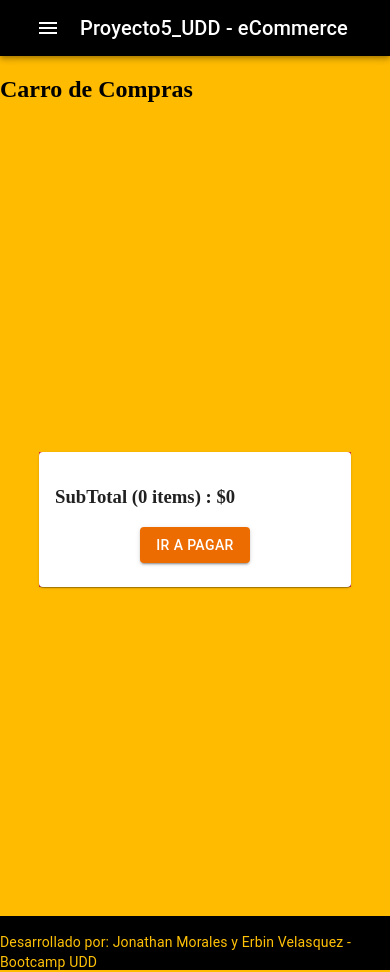
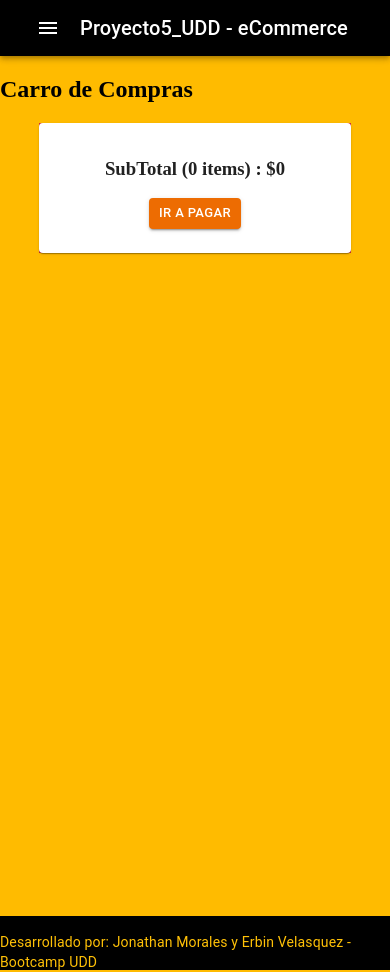
Before and after one commit to JonaDeEmeA/app_proy5, a React (Create React App) app in the folder frontend/: page /carro in a window 390 px wide. Built offline with nearby package versions, Linux system fonts and the light colour scheme.

Commit message:
Se agrega responsividad a CarroView

```diff
--- a/frontend/src/App.css
+++ b/frontend/src/App.css
@@ -22,5 +22,5 @@ body{
 
 
   height: 100px;
-
+  object-fit:cover;
 }
--- a/frontend/src/componentes/BtnGeneral.jsx
+++ b/frontend/src/componentes/BtnGeneral.jsx
@@ -6,7 +6,7 @@ import { Button, Stack, Box } from "@mui/material"
 
 
 
-export const BtnGeneral = ({nombreBtn, accion, icon, color})=>{
+export const BtnGeneral = ({nombreBtn, accion, icon, color, size})=>{
 
 
     return(
@@ -17,7 +17,7 @@ export const BtnGeneral = ({nombreBtn, accion, icon, color})=>{
         }}>
         <Stack spacing={2} sx={{ alignItems:"center", justifyContent: "space-between"}} >
 
-            <Button  endIcon={icon} color={color} onClick={()=>accion()} variant="contained">{nombreBtn}</Button>
+            <Button  endIcon={icon} color={color} onClick={()=>accion()} variant="contained" size={size}>{nombreBtn} </Button>
 
         </Stack>
         </Box>
--- a/frontend/src/componentes/Carro.jsx
+++ b/frontend/src/componentes/Carro.jsx
@@ -3,6 +3,7 @@ import { styled } from '@mui/material/styles';
 import IconButton from '@mui/material/IconButton';
 import ShoppingCartIcon from '@mui/icons-material/ShoppingCart';
 import { useContext } from "react";
+import { useNavigate } from "react-router-dom";
 import { CarroContext } from "../contexto/CarroContext";
 
 const StyledBadge = styled(Badge)(({ theme }) => ({
@@ -16,12 +17,18 @@ const StyledBadge = styled(Badge)(({ theme }) => ({
 
 export const Carro=()=> {
 
+  const navegar = useNavigate();
+
+	 const goCarro = () => {
+	 navegar("/carro");
+	}
+
   const {state} = useContext(CarroContext);
   const { carro } = state;
   const total = carro.carroItems.reduce((a, c) => a + c.cantidad, 0);
 
   return (
-    <IconButton  aria-label="cart">
+    <IconButton onClick={goCarro} aria-label="cart">
       <StyledBadge badgeContent={total} color="error">
         <ShoppingCartIcon  color="warning" />
       </StyledBadge>
--- a/frontend/src/componentes/Menu.jsx
+++ b/frontend/src/componentes/Menu.jsx
@@ -49,7 +49,7 @@ export const MuiMenu = () => {
         }}
       >
         <MenuItem onClick={goHome}>Inicio</MenuItem>
-        {/* <MenuItem >Inicio</MenuItem> */}
+
         <MenuItem onClick={handleClose}>Ingresar</MenuItem>
         <MenuItem onClick={handleClose}>Registrar</MenuItem>
       </Menu>
--- a/frontend/src/componentes/Navbar.jsx
+++ b/frontend/src/componentes/Navbar.jsx
@@ -14,8 +14,8 @@ import { CarroContext } from "../contexto/CarroContext";
 export const Navbar = () => {
 
      const {state} = useContext(CarroContext);
-     const { carro } = state;
-
+      const { carro } =  state;
+      console.log(`Desde Nav, Largo : ${carro.carroItems.length}`);
 
 
 
--- a/frontend/src/componentes/TabMenu.jsx
+++ b/frontend/src/componentes/TabMenu.jsx
@@ -7,11 +7,11 @@ import { Box,Button} from '@mui/material';
 
 export const TabMenu=()=> {
 
-  // const navegar = useNavigate();
+   const navegar = useNavigate();
 
-	// const goHome = () => {
-	// navegar("/");
-	// }
+	 const goHome = () => {
+	 navegar("/");
+	}
 
 
     return (
@@ -20,7 +20,7 @@ export const TabMenu=()=> {
       display:{xs:"none", md:"inline-flex"} }}>
 
           {/* <Button color="inherit" onClick={goHome}>Inicio</Button> */}
-          <Button color="inherit">Inicio</Button>
+          <Button color="inherit" onClick={goHome}>Inicio</Button>
           <Button color="inherit">Registrar</Button>
           <Button color="inherit">Ingresar</Button>
 
--- a/frontend/src/componentes/TarjetaProducto.jsx
+++ b/frontend/src/componentes/TarjetaProducto.jsx
@@ -27,14 +27,14 @@ export default function TarjetaProducto(props) {
           <Typography gutterBottom variant="h5" component="div">
             {props.producto}
           </Typography>
-          <Calificacion numVistas={props.numVistas}/>
+          {/* <Calificacion numVistas={props.numVistas}/> */}
           <Typography variant="body2" color="text.secondary">
-            {props.valor}
+            $ {props.valor}
           </Typography>
         </CardContent>
       </CardActionArea>
       <CardActions>
-        <Button size="small" color="primary" variant="contained" startIcon={<ShoppingCartIcon />} >
+        <Button size="small" color="success" variant="contained" startIcon={<ShoppingCartIcon />} >
           Agregar
         </Button>
       </CardActions>
--- a/frontend/src/contexto/CarroContext.jsx
+++ b/frontend/src/contexto/CarroContext.jsx
@@ -6,34 +6,37 @@ const initialState = {
   carro: {
     carroItems: [],
   },
-} ;
+};
 
-const reducer=(state, action)=>{
- // console.log(action.payload);
+const reducer = (state, action) => {
+  // console.log(action.payload);
   switch (action.type) {
     case "ADD_ITEM_CARRO":
       //agrega un item nuevo al carro
 
-     const itemNuevo = action.payload;
-      console.log(`largo: ${state.carro.carroItems.length}`);
-
-      const itemExsite =  state.carro.carroItems.find(
-        item => item._id === itemNuevo._id
-      ) ;
-        //itemsCarro
-      const carroItems = itemExsite ? state.carro.carroItems.map(
-        (item) => item._id === itemExsite._id ? itemNuevo : item
-      ) : [...state.carro.carroItems, itemNuevo];
-
-      console.log(`else: ${carroItems}`);
+      const itemNuevo = action.payload;
 
 
-    return {...state, carro: {...state.carro, carroItems}};
+      const itemExsite = state.carro.carroItems.find(
+        item => item._id === itemNuevo._id
+      );
+      //itemsCarro
+
+
+      const carroItems = itemExsite ?
+        state.carro.carroItems.map(
+          (item) => item._id === itemExsite._id ?
+            itemNuevo : item) :
+        [...state.carro.carroItems, itemNuevo];
+
+      // console.log(`ultimo estado: ${(JSON.stringify(carroItems))}`);
+      console.log(`ultimo estado largo: ${carroItems.length}`);
 
 
 
+      return { ...state, carro: { ...state.carro, carroItems } };
 
-
+      break;
 
     default:
       return state;
@@ -44,9 +47,9 @@ const reducer=(state, action)=>{
 
 
 
-export const CarroProvider=(props)=>{
-  const [state, dispatch] =  useReducer(reducer, initialState);
-  const value = {state, dispatch};
+export const CarroProvider = (props) => {
+  const [state, dispatch] = useReducer(reducer, initialState);
+  const value = { state, dispatch };
   //value contiene el estado actual en el CONTEXT y dispatch para actualizar
   //el estado del CONTEXT
   return <CarroContext.Provider value={value}> {props.children} </CarroContext.Provider>
--- a/frontend/src/vistas/CarroView.jsx
+++ b/frontend/src/vistas/CarroView.jsx
@@ -1,4 +1,4 @@
-import {  useContext } from "react";
+import { useContext } from "react";
 
 import Card from '@mui/material/Card';
 import CardContent from '@mui/material/CardContent';
@@ -30,13 +30,13 @@ export const CarroView = () => {
       </Helmet> */}
       <h2>Carro de Compras</h2>
 
-      <Box display="flex" justifyContent="center" alignItems='center' sx={{ height: "94vh" }}>
+      <Box display="flex" justifyContent="center" alignItems='flex-start' sx={{ height: "94vh" }}>
 
         <Grid width="80%" container justifyContent="center"
-          sx={{ bgcolor: "success.main", }} >
+          sx={{ bgcolor: "success.main" }} >
 
 
-          <Grid item xs={12} sm={5} display="flex" sx={{ bgcolor: "primary.main", justifyContent: 'center' }}>
+          <Grid item xs={12} md={5} sx={{ bgcolor: "primary.main", }}>
             {carroItems.length === 0 ? (
               console.log("carro vacio")
             ) :
@@ -45,37 +45,45 @@ export const CarroView = () => {
 
                   {carroItems.map(item => (
                     <ListItem key={item._id}>
-                      <Grid container>
-                        <Grid item sm={4}>
+
+                      <Grid container >
+
+                        <Grid item xs={3} >
                           <img
                             src={item.image}
                             alt={item.name}
                             className="thumbnail-img">
-                          </img>{" "}
+                          </img>
+                        </Grid>
+                        {/* sx={{ xs:{direction:"column"}, md:{direction:"row"} }} */}
+                        <Grid item xs={9}  my={1} display="flex" justifyContent= 'center'  >
+                          <Grid container
+                          alignItems= 'center'
+                           >
+                            <Grid item xs={12} lg={4} textAlign= 'center' mb={1}  >
                               <Link to={`/producto/${item.txtProduct}`} > {item.name} </Link>
                             </Grid>
-                        <Grid item sm={3}>
+
+                            <Grid item xs={12} lg={8} display="flex"
+                            justifyContent={{xs:"center", md:"space-evenly"}}
+
+
+                             alignItems= 'center' >
                               <IconButton aria-label="remove" disabled={item.cantidad === 1}>
-                            <RemoveCircleIcon  />{" "}
+                                <RemoveCircleIcon />{" "}
                               </IconButton>
                               <span>{item.cantidad}</span>{" "}
-
-                          <IconButton  aria-label="add" disabled={item.cantidad === item.inStock}>
+                              <IconButton aria-label="add" disabled={item.cantidad === item.inStock}>
                                 <AddCircleIcon />
                               </IconButton>
-                        </Grid>
-                        <Grid item sm={3}>
                               ${item.price}
-                        </Grid>
-                        <Grid item sm={3}>
-
-                          <IconButton aria-label="add">
+                              <IconButton aria-label="erase">
                                 <DeleteIcon />
                               </IconButton>
                             </Grid>
 
-
-
+                          </Grid>
+                        </Grid>
 
                       </Grid>
                     </ListItem>
@@ -85,16 +93,16 @@ export const CarroView = () => {
               )}
 
           </Grid>
-          <Grid item xs={12} sm={4} sx={{ bgcolor: "error.main" }}>
+          <Grid item xs={12} md={3} ml={{xs:0, md:5}} sx={{ bgcolor: "error.main" }} >
 
-          <Card  >
-            <CardContent  display="flex"  >
-              <h3>
-                SubTotal ({carroItems.reduce((a, c)=> a + c.cantidad, 0)}{" "}
-                items) : ${carroItems.reduce((a, c)=> a + c.price * c.cantidad, 0)}
+            <Card   >
+              <CardContent sx={{textAlign: 'center'}} >
+                <h3 >
+                  SubTotal ({carroItems.reduce((a, c) => a + c.cantidad, 0)}{" "}
+                  items) : ${carroItems.reduce((a, c) => a + c.price * c.cantidad, 0)}
                 </h3>
 
-              <BtnGeneral color="warning" nombreBtn="ir a Pagar" />
+                <BtnGeneral color="warning" nombreBtn="ir a Pagar" size="small" />
               </CardContent>
 
             </Card>
--- a/frontend/src/vistas/InicioView.jsx
+++ b/frontend/src/vistas/InicioView.jsx
@@ -66,7 +66,7 @@ export const InicioView = () => {
     <>
 
 
-      <Box component="main" bgcolor="primary.main" className="contenedor"
+      <Box component="main"  className="contenedor"
       sx={{ display: 'flex',
       }} >
         <Grid container sx={{ justifyContent: 'space-around'}} >
--- a/frontend/src/vistas/ProductoView.jsx
+++ b/frontend/src/vistas/ProductoView.jsx
@@ -1,5 +1,3 @@
-
-
 import Chip from '@mui/material/Chip';
 import Card from '@mui/material/Card';
 import CardActions from '@mui/material/CardActions';
```
Lines whose indentation alone changed are shown as unchanged.
